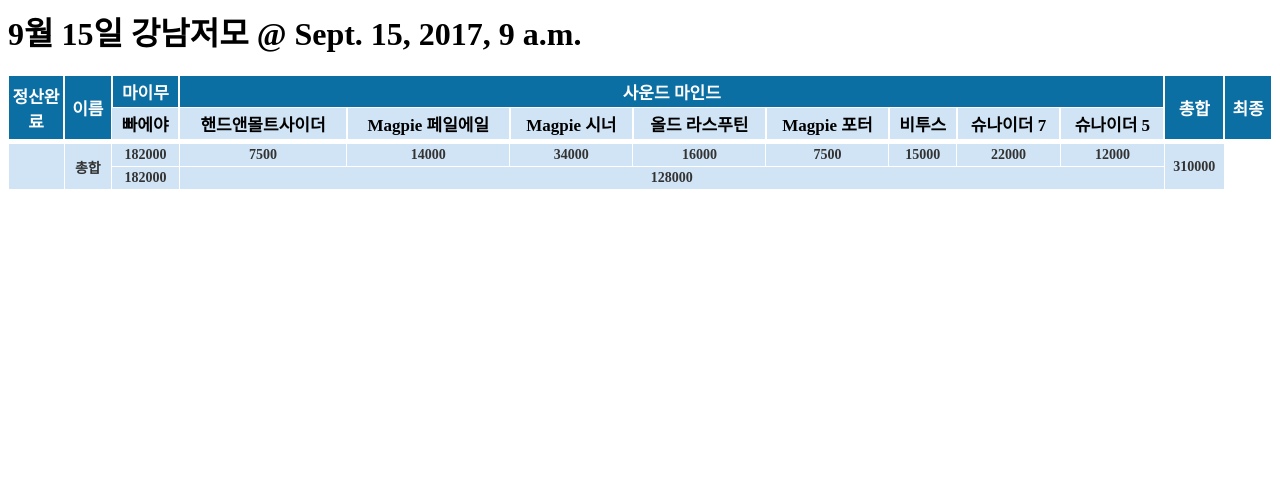
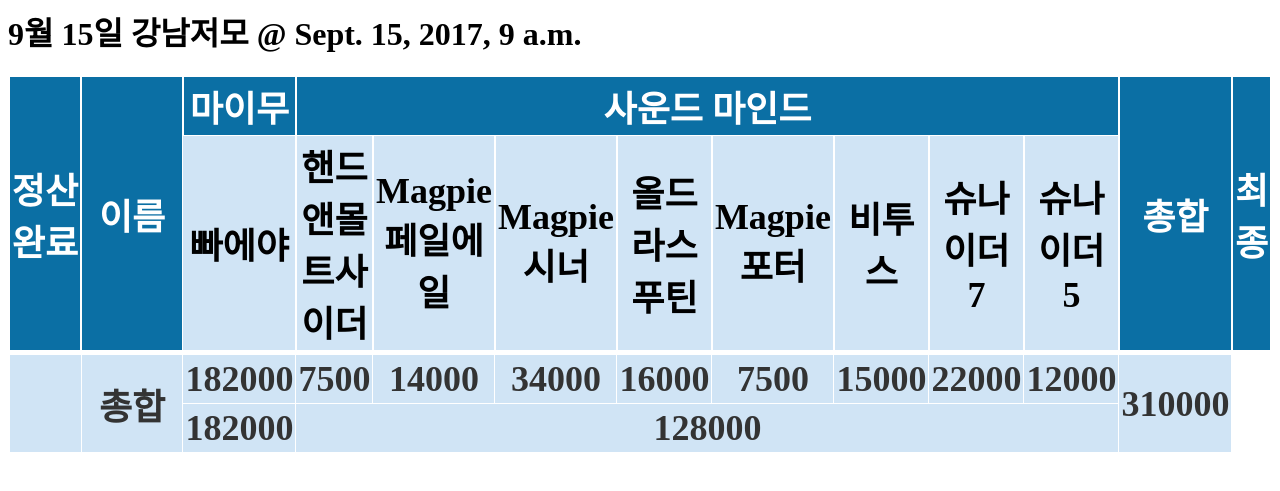
Before and after one commit to wooyekim/dutchpay, a Django app: page /dutchpay/11/ in a window 1280 px wide. Shown: the top 491 px of the page. Run offline with Django 3.2, Linux system fonts and the light colour scheme; data comes from the database, SQL or seed files in the repository; data that the repository does not hold is empty; parts of the project's set-up code (start-up, migrations or seed data) failed here and were passed over.

Commit message:
배포 준비

```diff
--- a/core/settings.py
+++ b/core/settings.py
@@ -25,7 +25,9 @@ SECRET_KEY = 'v9uc_k)ca7%n6ehjj04$%-#96!*8&^f9cc%!atq!)tz+!@w4)%'
 # SECURITY WARNING: don't run with debug turned on in production!
 DEBUG = True
 
-ALLOWED_HOSTS = []
+ALLOWED_HOSTS = [
+    'wooyekim.wo.tc',
+]
 
 
 # Application definition
--- a/dutchpay/static/style.css
+++ b/dutchpay/static/style.css
@@ -1,9 +1,11 @@
 table.paleBlueRows {
   font-family: "Times New Roman", Times, serif;
+  font-size: 30px;
   border: 1px solid #FFFFFF;
-  width: 100%;
   text-align: center;
   border-collapse: collapse;
+  overflow-x: auto;
+  display: block;
 }
 
 table.paleBlueRows td,
@@ -13,7 +15,7 @@ table.paleBlueRows th {
 }
 
 table.paleBlueRows tbody td {
-  font-size: 13px;
+  font-size: 100%;
 }
 
 table.paleBlueRows tr:nth-child(even) {
@@ -21,15 +23,15 @@ table.paleBlueRows tr:nth-child(even) {
 }
 
 table.paleBlueRows thead {
+  font-size: 120%;
+  font-weight: bold;
+  text-align: center;
   background: #0B6FA4;
   border-bottom: 5px solid #FFFFFF;
 }
 
 table.paleBlueRows thead th {
-  font-size: 17px;
-  font-weight: bold;
   color: #FFFFFF;
-  text-align: center;
   border-left: 2px solid #FFFFFF;
 }
 
@@ -43,13 +45,9 @@ table.paleBlueRows thead tr:nth-child(even) th {
 }
 
 table.paleBlueRows tfoot {
-  font-size: 14px;
+  font-size: 120%;
   font-weight: bold;
   color: #333333;
   background: #D0E4F5;
   border-top: 3px solid #444444;
 }
-
-table.paleBlueRows tfoot td {
-  font-size: 14px;
-}
--- a/dutchpay/templates/dutchpay/detail.html
+++ b/dutchpay/templates/dutchpay/detail.html
@@ -6,8 +6,8 @@
 <table class="paleBlueRows">
   <thead>
     <tr>
-      <th rowspan="2" width=50px>정산완료</th>
-      <th rowspan="2">이름</th>
+      <th rowspan="2" width=80px>정산완료</th>
+      <th rowspan="2" width=120px>이름</th>
       {% for col, width in table.header.0 %}
         <th colspan="{{ width }}">{{ col }}</th>
       {% endfor %}
```
